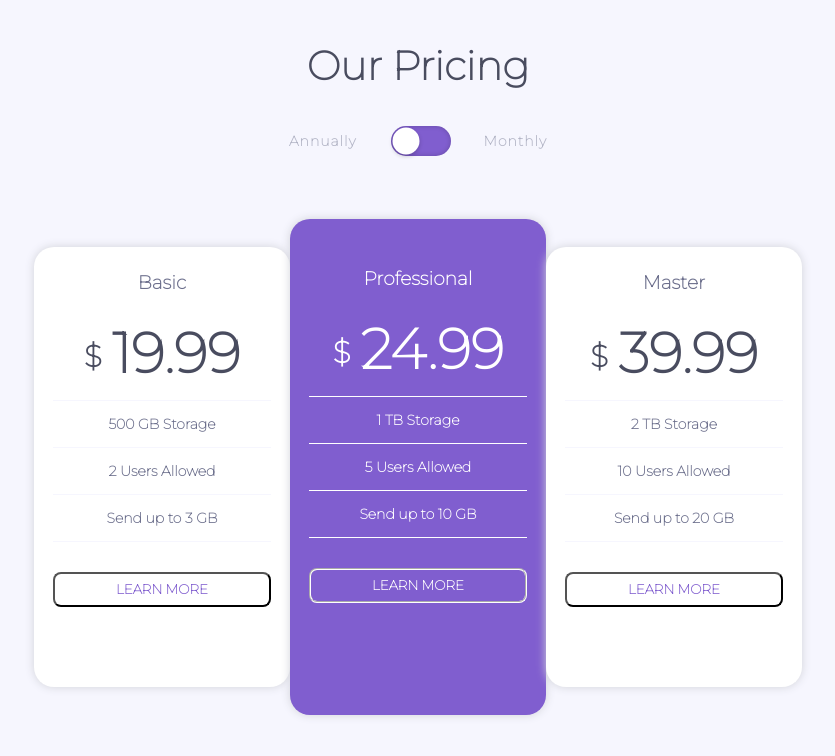
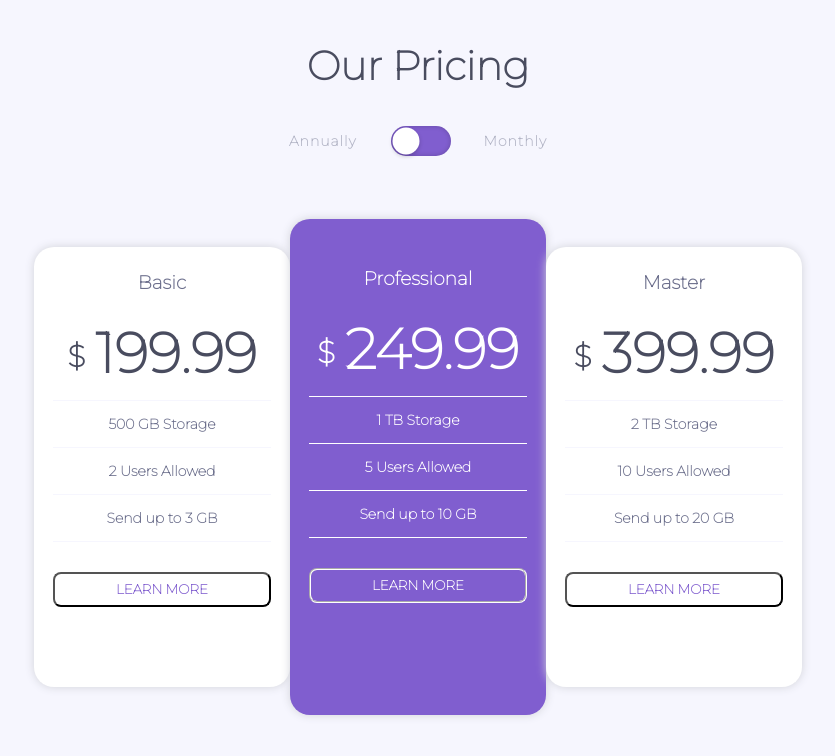
Before and after one commit to NicoBlas/pricingcomponent, a React (Create React App) app: page / in a window 1280 px wide. Shown: the top 756 px of the page, without its empty margins (222-1057 px from the left). Built offline with nearby package versions, Linux system fonts and the light colour scheme.

Commit message:
logica terminada

```diff
--- a/src/App.js
+++ b/src/App.js
@@ -1,16 +1,27 @@
 
+import { useState } from 'react';
 import './App.css';
 import Header from './components/header/Header';
+import { PriceContext } from './components/PriceContext';
 import PricingList from './components/pricingList/PricingList';
-import Pricing from "./components/pricing/Pricing"
+
+
 
 function App() {
+
+  const [value, setValue] = useState(false)
+
+
   return (
-    <div className="App">
-      <Header />
-      <PricingList />
+    <PriceContext.Provider value={{value, setValue}}>
+      <div className="App">
+        <Header />
+        <PricingList />
 
-    </div>
+      </div>
+
+    </PriceContext.Provider>
+
   );
 }
 
--- /dev/null
+++ b/src/components/PriceContext.js
@@ -0,0 +1,5 @@
+import { createContext } from "react";
+
+
+
+export const PriceContext = createContext(false)
--- a/src/components/header/Header.js
+++ /dev/null
@@ -1,20 +0,0 @@
-import React from 'react'
-import "./header.css"
-
-const Header = () => {
-  return (
-    <div className='header'>
-        <div className='header__title'>
-            <h2>Our Pricing</h2>
-        </div>
-        <div className='header__button'>
-            <h3>Annually</h3>
-            <input type="checkbox" name='' />
-            <h3>Monthly</h3>
-        </div>
-
-    </div>
-  )
-}
-
-export default Header
--- /dev/null
+++ b/src/components/header/Header.jsx
@@ -0,0 +1,30 @@
+import React, {useState, useEffect, useContext} from 'react'
+import { PriceContext } from '../PriceContext'
+import PricingList from '../pricingList/PricingList'
+import "./header.css"
+
+
+const Header = () => {
+  // Update del estado del componente para pasarle precios mensuales o anuales.
+  const {value, setValue} = useContext(PriceContext)
+
+  const updatePrice = () =>{
+    return setValue(value => !value)
+  }
+
+  return (
+    <div className='header'>
+        <div className='header__title'>
+            <h2>Our Pricing</h2>
+        </div>
+        <div className='header__button'>
+            <h3>Annually</h3>
+            <input type="checkbox" onClick={updatePrice} name='' />
+            <h3>Monthly</h3>
+        </div>
+
+    </div>
+  )
+}
+
+export default Header
--- a/src/components/pricing/Pricing.js
+++ /dev/null
@@ -1,44 +0,0 @@
-import React from 'react'
-import "./pricing.css"
-
-const Pricing = (props) => {
-  return (
-    <div className={props.mid?"pricing-mid":"pricing"}>
-        <div className={props.mid?"pricing__pack-mid":'pricing__pack'}>
-            <h3>{props.pack}</h3>
-        </div>
-
-        <div className='pricing__price' >
-            <div className={props.mid?"pricing__price-f-mid":"pricing__price-f"}>
-                <h2>$</h2>
-            </div>
-            <div className={props.mid?'pricing__price-price-mid':'pricing__price-price'}>
-                <h1>{props.price}</h1>
-            </div>
-
-        </div>
-
-        <div className={props.mid?'pricing__features-mid':'pricing__features'}>
-            <div className={props.mid?'pricing__features__box-mid':'pricing__features__box'}>
-                <h3>{props.storage}</h3>
-            </div>
-            <div className={props.mid?'pricing__features__box-mid':'pricing__features__box'}>
-                <h3>{props.users}</h3>
-            </div>
-            <div className={props.mid?'pricing__features__box-mid':'pricing__features__box'}>
-                <h3>{props.gb}</h3>
-            </div>
-            <div className={props.mid?'pricing__features__box-mid':'pricing__features__box'} />
-
-        </div>
-
-        <div className={props.mid?'pricing__button-mid':'pricing__button'}>
-            <button type='button'>LEARN MORE</button>
-
-        </div>
-
-    </div>
-  )
-}
-
-export default Pricing
--- /dev/null
+++ b/src/components/pricing/Pricing.jsx
@@ -0,0 +1,47 @@
+import React ,{useState} from 'react'
+import "./pricing.css"
+
+
+const Pricing = (props) => {
+
+    return (
+
+        <div className={props.mid?"pricing-mid":"pricing"}>
+            <div className={props.mid?"pricing__pack-mid":'pricing__pack'}>
+                <h3>{props.pack}</h3>
+            </div>
+
+            <div className='pricing__price' >
+                <div className={props.mid?"pricing__price-f-mid":"pricing__price-f"}>
+                    <h2>$</h2>
+                </div>
+                <div className={props.mid?'pricing__price-price-mid':'pricing__price-price'}>
+                    <h1>{props.price}</h1>
+                </div>
+
+            </div>
+
+            <div className={props.mid?'pricing__features-mid':'pricing__features'}>
+                <div className={props.mid?'pricing__features__box-mid':'pricing__features__box'}>
+                    <h3>{props.storage}</h3>
+                </div>
+                <div className={props.mid?'pricing__features__box-mid':'pricing__features__box'}>
+                    <h3>{props.users}</h3>
+                </div>
+                <div className={props.mid?'pricing__features__box-mid':'pricing__features__box'}>
+                    <h3>{props.gb}</h3>
+                </div>
+                <div className={props.mid?'pricing__features__box-mid':'pricing__features__box'} />
+
+            </div>
+
+            <div className={props.mid?'pricing__button-mid':'pricing__button'}>
+                <button type='button'>LEARN MORE</button>
+
+            </div>
+
+        </div>
+    )
+}
+
+export default Pricing
--- a/src/components/pricingList/PricingList.js
+++ /dev/null
@@ -1,43 +0,0 @@
-import React from 'react'
-import "./pricingList.css"
-import Pricing from '../pricing/Pricing'
-
-const data = [{
-  pack: "Basic",
-  price: "19.99",
-  storage: "500 GB Storage",
-  users: "2 Users Allowed",
-  gb: "Send up to 3 GB",
-  mid: false
-
-},
-{
-  pack: "Professional",
-  price: "24.99",
-  storage: "1 TB Storage",
-  users: "5 Users Allowed",
-  gb: "Send up to 10 GB",
-  mid: true
-},
-{
-  pack: "Master",
-  price: "39.99",
-  storage: "2 TB Storage",
-  users: "10 Users Allowed",
-  gb: "Send up to 20 GB",
-  mid:false
-}
-]
-
-const PricingList = () => {
-  return (
-    <div className='pricingList'>
-      <Pricing mid={data[0].mid} pack = {data[0].pack} price = {data[0].price} storage= {data[0].storage} users = {data[0].users} gb = {data[0].gb}/>
-      <Pricing mid={data[1].mid} pack = {data[1].pack} price = {data[1].price} storage= {data[1].storage} users = {data[1].users} gb = {data[1].gb}/>
-      <Pricing mid={data[2].mid} pack = {data[2].pack} price = {data[2].price} storage= {data[2].storage} users = {data[2].users} gb = {data[2].gb}/>
-
-    </div>
-  )
-}
-
-export default PricingList
--- /dev/null
+++ b/src/components/pricingList/PricingList.jsx
@@ -0,0 +1,53 @@
+import React, { useEffect, useState } from 'react'
+import "./pricingList.css"
+import Pricing from '../pricing/Pricing'
+import Header from '../header/Header'
+import { useContext } from 'react'
+import { PriceContext } from '../PriceContext'
+
+const data = [{
+  pack: "Basic",
+  price: "19.99",
+  priceA: "199.99",
+  storage: "500 GB Storage",
+  users: "2 Users Allowed",
+  gb: "Send up to 3 GB",
+  mid: false
+
+},
+{
+  pack: "Professional",
+  price: "24.99",
+  priceA: "249.99",
+  storage: "1 TB Storage",
+  users: "5 Users Allowed",
+  gb: "Send up to 10 GB",
+  mid: true
+},
+{
+  pack: "Master",
+  price: "39.99",
+  priceA: "399.99",
+  storage: "2 TB Storage",
+  users: "10 Users Allowed",
+  gb: "Send up to 20 GB",
+  mid:false
+}
+]
+
+const PricingList = () => {
+
+  const {value} = useContext(PriceContext)
+
+
+  return (
+    <div className='pricingList'>
+      <Pricing mid={data[0].mid} pack = {data[0].pack} price = {value?data[0].price:data[0].priceA} storage= {data[0].storage} users = {data[0].users} gb = {data[0].gb}/>
+      <Pricing mid={data[1].mid} pack = {data[1].pack} price = {value?data[1].price:data[1].priceA}storage= {data[1].storage} users = {data[1].users} gb = {data[1].gb}/>
+      <Pricing mid={data[2].mid} pack = {data[2].pack} price = {value?data[2].price:data[2].priceA} storage= {data[2].storage} users = {data[2].users} gb = {data[2].gb}/>
+
+    </div>
+  )
+}
+
+export default PricingList
```
